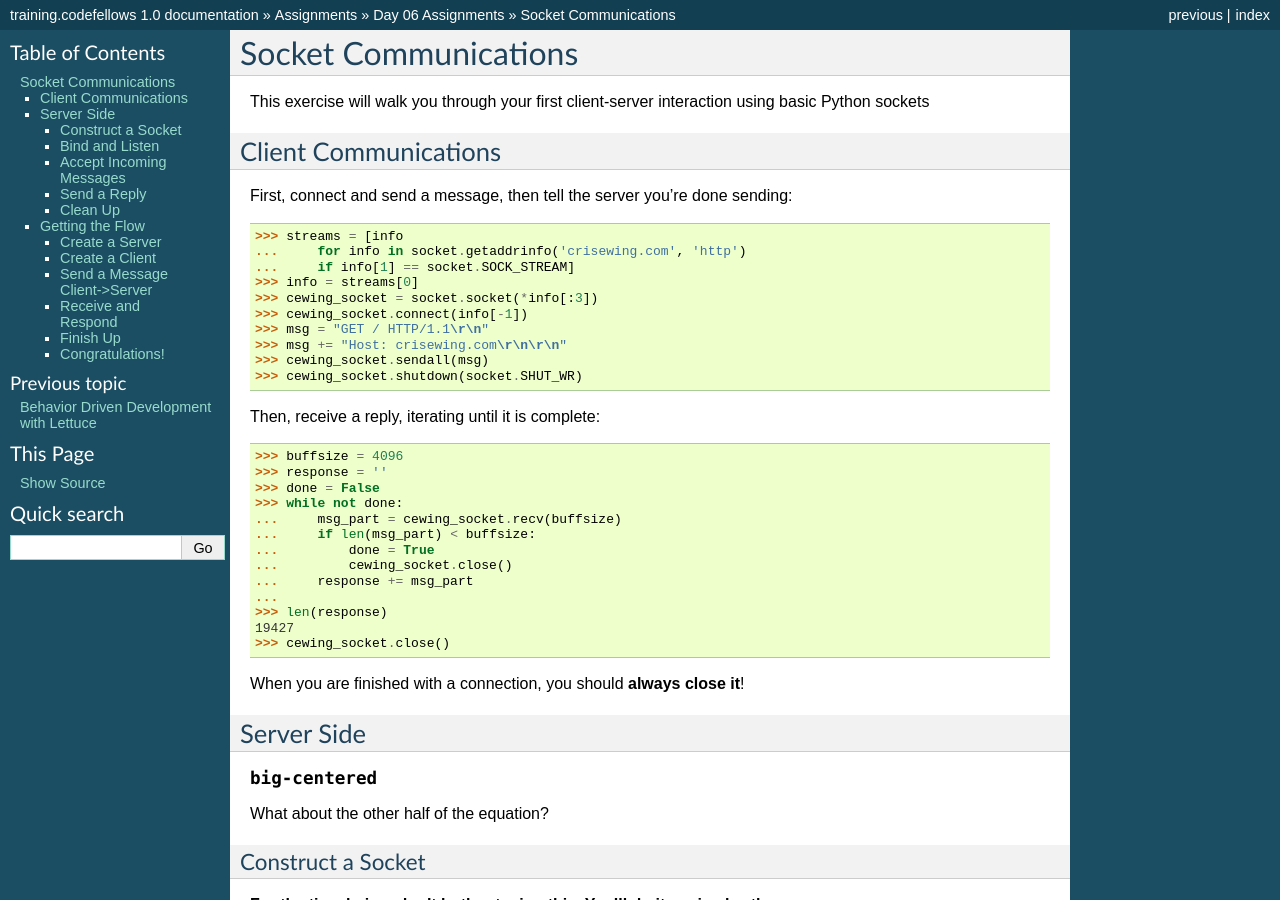
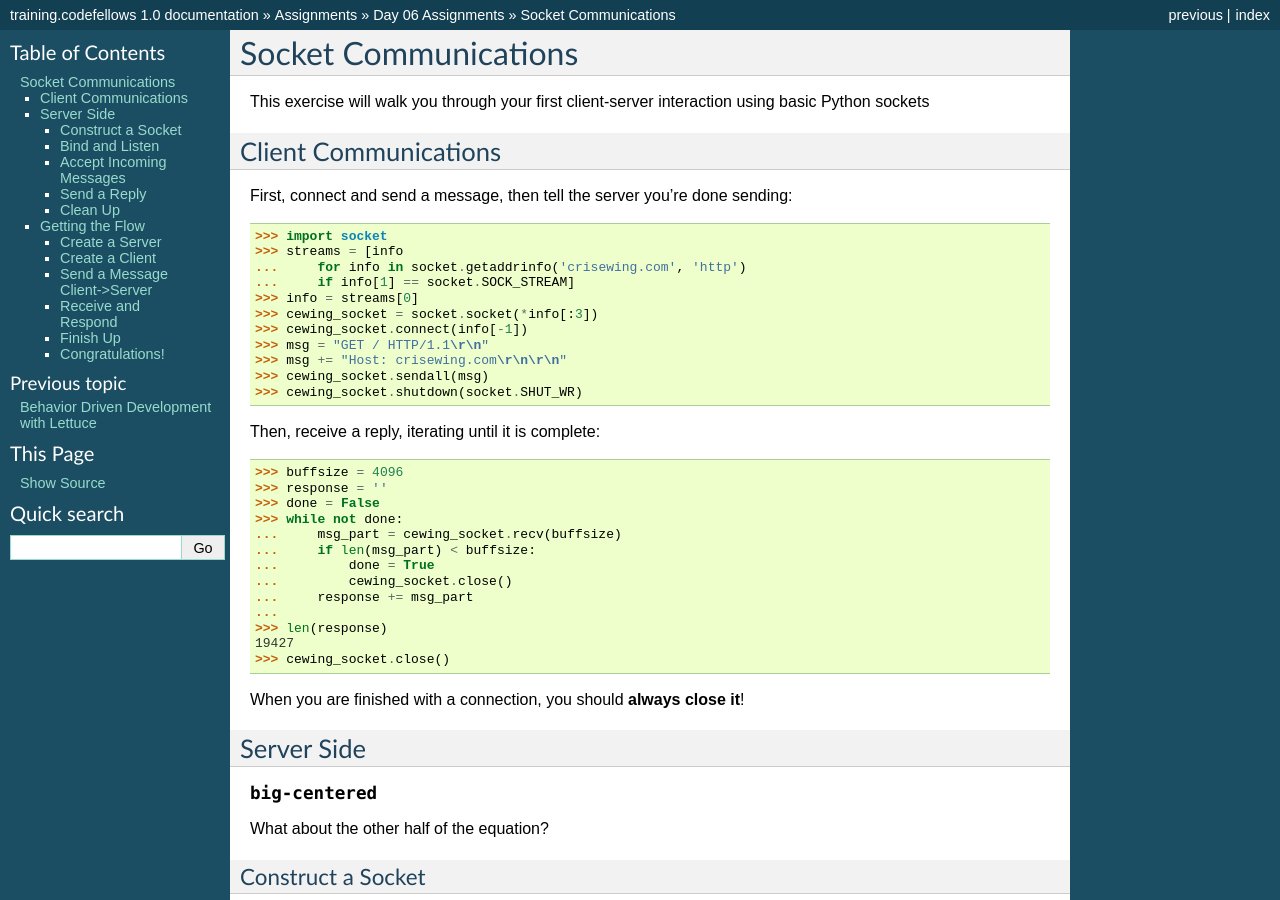
Before and after one commit to cewing/training.codefellows, a Sphinx documentation site: the page built from source/assignments/day06/socket_exercise.rst, in a window 1280 px wide and 900 px high. Built offline with Sphinx 7.4.7, drawn with Linux system fonts in a browser that asks for light colours.

Commit message:
don't forget to import

```diff
--- a/source/assignments/day06/socket_exercise.rst
+++ b/source/assignments/day06/socket_exercise.rst
@@ -12,6 +12,7 @@ First, connect and send a message, then tell the server you're done sending:
 
 .. code-block:: pycon
 
+    >>> import socket
     >>> streams = [info
     ...     for info in socket.getaddrinfo('crisewing.com', 'http')
     ...     if info[1] == socket.SOCK_STREAM]
```
